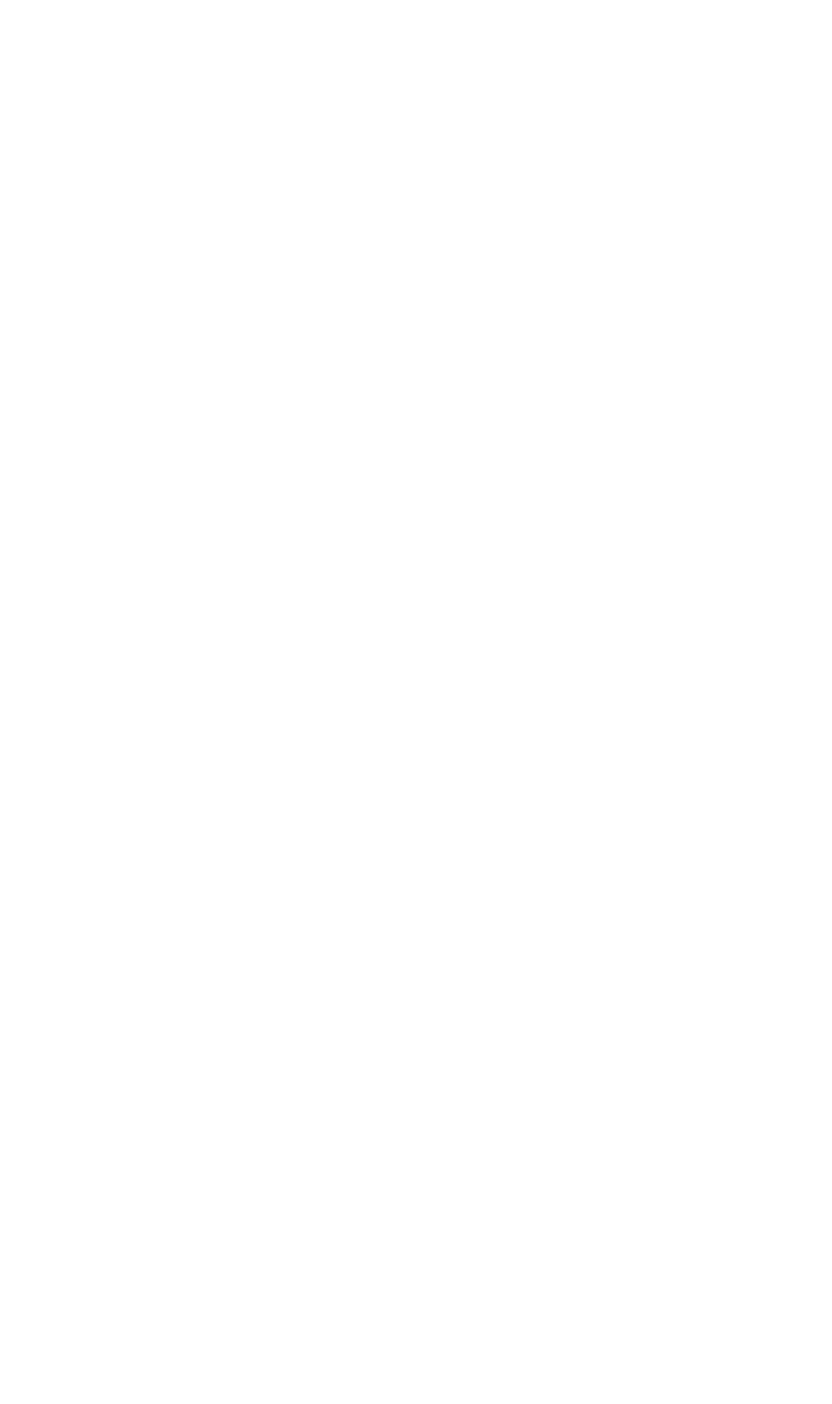
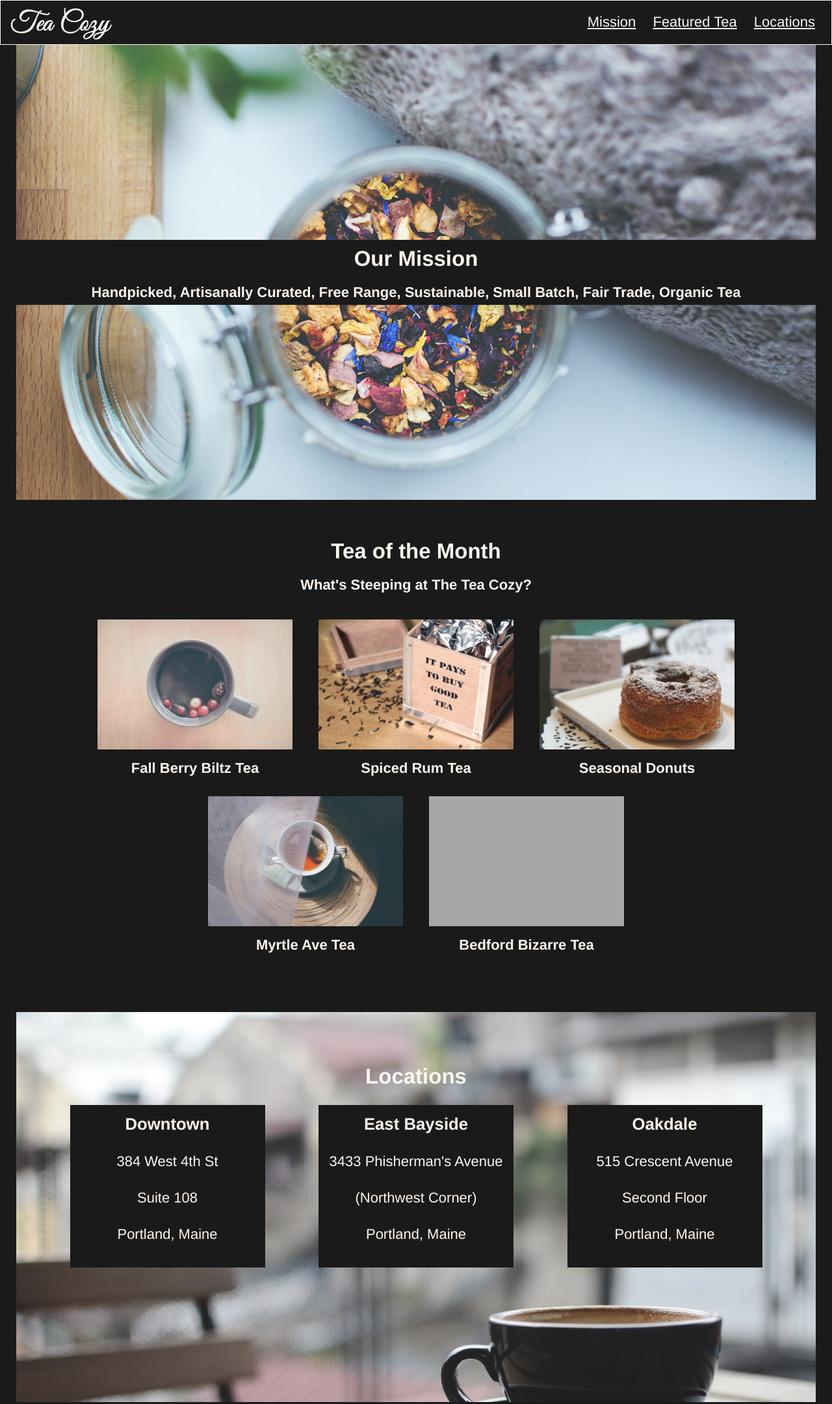
Before and after one commit to arslan-sb/Web-Dev-Projects, a plain HTML site: page Tea Cozy/index.html in a window 1280 px wide. Shown: the top 2160 px of the page at 65% size. Before the commit the page ends 800 px from the top, so only its background shows below. Drawn offline with Linux system fonts and the light colour scheme; grey boxes are pictures that could not be loaded.

Commit message:
Tea Cozy project complete

```diff
--- a/Tea Cozy/Resources/Style/style.css
+++ b/Tea Cozy/Resources/Style/style.css
@@ -0,0 +1,148 @@
+*{
+    margin: 0;
+    padding: 0;
+    box-sizing: border-box;
+}
+html{
+    background-color: black;
+    font-family:  Helvetica, sans-serif;
+    font-size: 22px;
+    color: seashell;
+    opacity: 0.9;
+    text-align: center;
+
+}
+
+header{
+    display: flex;
+    justify-content: space-between;
+    border: 1px solid seashell;
+    height: 69px;
+    padding: 10px 5px;
+    position: fixed;
+    top: 0;
+    width: 100%;
+    background-color: black;
+}
+header img{
+
+    height: 50px;
+    padding-left: 10px;
+}
+
+
+
+.nav{
+    /* display: inline-flex;
+    justify-content: flex-end; */
+    padding: 10px
+
+}
+.nav li{
+    display: inline;
+    padding: 10px;
+
+}
+
+.nav li a:link , .nav li a:visited{
+    color: seashell;
+    cursor: pointer;
+    text-decoration: underline;
+}
+.main{
+
+    padding: 69px 25px;
+}
+/* banner */
+.banner{
+    background-image: url(../images/img-mission-background.jpg);
+    background-size: cover;
+    height: 700px;
+    display: flex;
+    justify-content: center;
+    align-items: center;
+}
+
+#mission{
+    background-color: black;
+    width: 100%;
+    height: 100px;
+}
+
+h2{
+    padding: 10px;
+}
+
+h4{
+    padding: 10px;
+}
+
+h3{
+    padding: 15px;
+}
+p{
+    padding: 15px;
+}
+
+/* featured tea  */
+
+.featured-tea .container img{
+    width: 300px;
+    height: 200px;
+}
+.main .featured-tea{
+    padding: 50px 80px;
+    max-width: 100vw;
+}
+.container{
+    display: flex;
+    flex-wrap: wrap;
+    justify-content: center;
+    padding: 20px 0px;
+}
+
+.featured-tea .container .item{
+    padding: 10px 20px;
+}
+
+
+/* locations */
+.locations{
+    background-image: url(../images/img-locations-background.jpg);
+    background-size: cover;
+    height: 600px;
+    overflow: scroll;
+}
+
+.loc-container{
+    display: flex;
+    justify-content: space-evenly;
+    /* align-items: space-evenly; */
+    align-content: space-evenly;
+    width: 100%;
+    padding: 15px 0px;
+    flex-wrap: wrap;
+}
+
+.loc-item{
+    background-color: black;
+    width: 300px;
+    opacity: 1;
+    min-height: 250px;
+
+}
+
+.loc-h2{
+    padding-top: 70px;
+}
+
+/* footer  */
+footer h5{
+    padding: 10px;
+}
+
+footer .copy{
+    text-align: left;
+    padding-left: 20px;
+
+}
--- a/Tea Cozy/index.html
+++ b/Tea Cozy/index.html
@@ -1,12 +1,102 @@
 <!DOCTYPE html>
 <html lang="en">
-<head>
-    <meta charset="UTF-8">
-    <meta name="viewport" content="width=device-width, initial-scale=1.0">
+  <head>
+    <meta charset="UTF-8" />
+    <meta name="viewport" content="width=device-width, initial-scale=1.0" />
     <title>Tea Cozy</title>
-    <link rel="stylesheet" href="./Resources/Style/style.css">
-</head>
-<body>
+    <link rel="stylesheet" href="./Resources/Style/style.css" />
+  </head>
+  <body>
+    <!-- header  -->
+    <div class="header">
+      <header>
+        <img
+          src="./Resources/Images/img-tea-cozy-logo.png"
+          alt="Tea Cozy Logo"
+        />
+        <div class="nav">
+          <ul>
+            <li><a href="#mission">Mission</a></li>
+            <li><a href="#">Featured Tea</a></li>
+            <li><a href="#">Locations</a></li>
+          </ul>
+        </div>
+      </header>
+    </div>
 
-</body>
+    <!-- main  -->
+    <div class="main">
+      <div class="banner">
+        <div id="mission">
+          <h2>Our Mission</h2>
+          <h4>
+            Handpicked, Artisanally Curated, Free Range, Sustainable, Small
+            Batch, Fair Trade, Organic Tea
+          </h4>
+        </div>
+      </div>
+      <!-- featured tea -->
+      <div class="featured-tea">
+        <h2>Tea of the Month</h2>
+        <h4>What's Steeping at The Tea Cozy?</h4>
+        <div class="container">
+          <div class="item">
+            <img src="./Resources/Images/img-berryblitz.jpg" alt="" />
+            <h4>Fall Berry Biltz Tea</h4>
+          </div>
+          <div class="item">
+            <img src="./Resources/Images/img-spiced-rum.jpg" alt="" />
+            <h4>Spiced Rum Tea</h4>
+          </div>
+          <div class="item">
+            <img src="./Resources/Images/img-donut.jpg" alt="" />
+            <h4>Seasonal Donuts</h4>
+          </div>
+          <div class="item">
+            <img src="./Resources/Images/img-myrtle-ave.jpg" alt="" />
+            <h4>Myrtle Ave Tea</h4>
+          </div>
+          <div class="item">
+            <img src="./Resources/Images/img-bedford-bizarre.jpg" alt="" />
+            <h4>Bedford Bizarre Tea</h4>
+          </div>
+        </div>
+      </div>
+      <!-- locations  -->
+      <div class="locations">
+        <div class="loc-h2">
+        <h2 >Locations</h2>
+        </div>
+        <div class="loc-container">
+          <div class="loc-item">
+            <h3>Downtown</h3>
+            <p>384 West 4th St</p>
+            <p>Suite 108</p>
+            <p>Portland, Maine</p>
+          </div>
+          <div class="loc-item">
+            <h3>East Bayside</h3>
+            <p>3433 Phisherman's Avenue</p>
+            <p>(Northwest Corner)</p>
+            <p>Portland, Maine</p>
+          </div>
+          <div class="loc-item">
+            <h3>Oakdale</h3>
+            <p>515 Crescent Avenue</p>
+            <p>Second Floor</p>
+            <p>Portland, Maine</p>
+          </div>
+        </div>
+      </div>
+    </div>
+
+    <!-- footer  -->
+    <footer>
+        <h2>The Tea Cozy</h2>
+        <h5>contact@theteacozy.com</h5>
+        <h5>917-555-8904</h5>
+        <h5 class="copy">&copy; The Tea Cozy 2017</h5>
+
+    </footer>
+  </body>
 </html>
```
